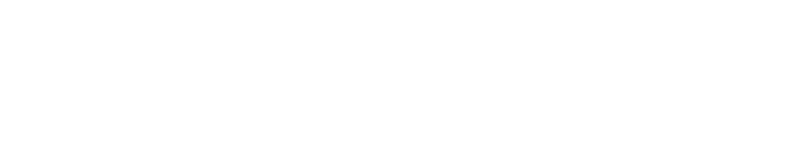
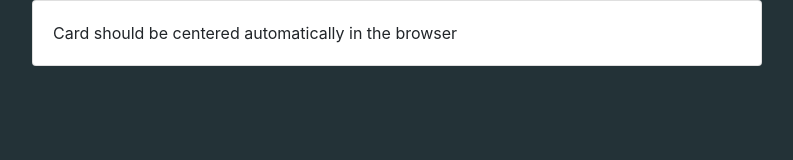
Before and after one commit to Kirkmanamos/Bootstrap4_Login-Portal, a plain HTML site: page index.html in a window 1280 px wide. Shown: the whole page, without its empty margins (243-1036 px from the left). Drawn offline with nearby package versions, Linux system fonts and the light colour scheme.

Commit message:
Added background color

```diff
--- a/index.html
+++ b/index.html
@@ -1,5 +1,6 @@
 <!doctype html>
 <html lang="en">
+
 <head>
   <!-- Required meta tags -->
   <meta charset="utf-8">
@@ -12,16 +13,30 @@
 
   <title>Login-Portal</title>
 </head>
-  <body>
-  <div class="container">
 
+<body class="signInBody">
+
+  <div class="container signInContainer">
+    <div class="row">
+      <div class="col"></div>
+      <div class="col-8">
+        <div class="card">
+          <div class="card-body">
+            Card should be centered automatically in the browser
           </div>
-
+        </div>
+      </div>
+      <div class="col"></div>
+    </div>
+  </div>
 
   <!-- Optional JavaScript -->
   <!-- jQuery first, then Popper.js, then Bootstrap JS -->
-    <script src="https://code.jquery.com/jquery-3.2.1.slim.min.js" integrity="sha384-KJ3o2DKtIkvYIK3UENzmM7KCkRr/rE9/Qpg6aAZGJwFDMVNA/GpGFF93hXpG5KkN" crossorigin="anonymous"></script>
-    <script src="https://cdnjs.cloudflare.com/ajax/libs/popper.js/1.12.9/umd/popper.min.js" integrity="sha384-ApNbgh9B+Y1QKtv3Rn7W3mgPxhU9K/ScQsAP7hUibX39j7fakFPskvXusvfa0b4Q" crossorigin="anonymous"></script>
-    <script src="bootstrap/js/bootstrap.min.js"</script>
-  </body>
-</html>
+  <script src="https://code.jquery.com/jquery-3.2.1.slim.min.js" integrity="sha384-KJ3o2DKtIkvYIK3UENzmM7KCkRr/rE9/Qpg6aAZGJwFDMVNA/GpGFF93hXpG5KkN"
+    crossorigin="anonymous"></script>
+  <script src="https://cdnjs.cloudflare.com/ajax/libs/popper.js/1.12.9/umd/popper.min.js" integrity="sha384-ApNbgh9B+Y1QKtv3Rn7W3mgPxhU9K/ScQsAP7hUibX39j7fakFPskvXusvfa0b4Q"
+    crossorigin="anonymous"></script>
+  <script src="bootstrap/js/bootstrap.min.js" </script>
+</body >
+
+</html >
--- a/style.css
+++ b/style.css
@@ -0,0 +1,7 @@
+body.signInBody {
+    background-color: #233237;
+}
+
+.container .signInContainer {
+    margin-top: 15%;
+}
```
Lines whose indentation alone changed are shown as unchanged.
